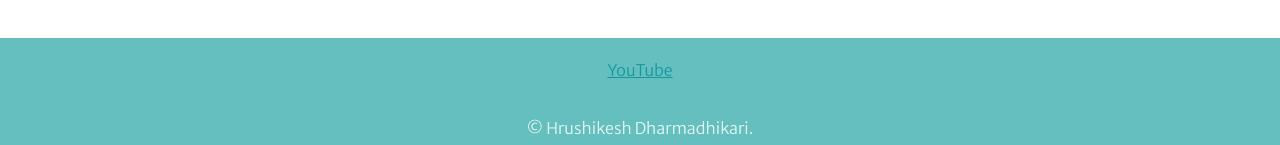
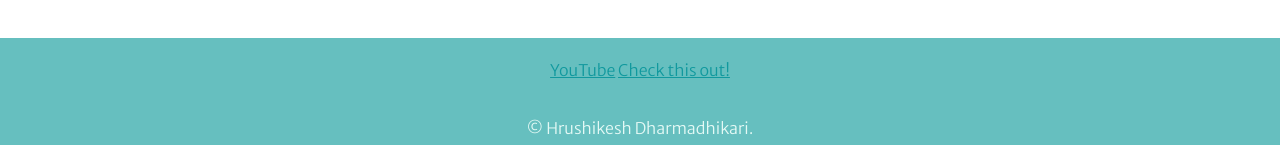
Before and after one commit to HrushikeshDharmadhikari/CV, a plain HTML site: page index.html in a window 1280 px wide. Shown: the part 2703-2848 px from the top of the page. Drawn offline with nearby package versions, Linux system fonts and the light colour scheme.

Commit message:
add another footer link

```diff
--- a/index.html
+++ b/index.html
@@ -57,6 +57,7 @@
 
   <div class="bottom-container">
     <a class="footer-link" href="https://www.youtube.com/channel/UCeurxw_2Dzvb9Ia9W6xtUbg">YouTube</a>
+    <a class="footer-link" href="https://www.youtube.com/c/SwadSangat">Check this out!</a>
     <p class="copyright">© Hrushikesh Dharmadhikari.</p>
   </div>
 
```
